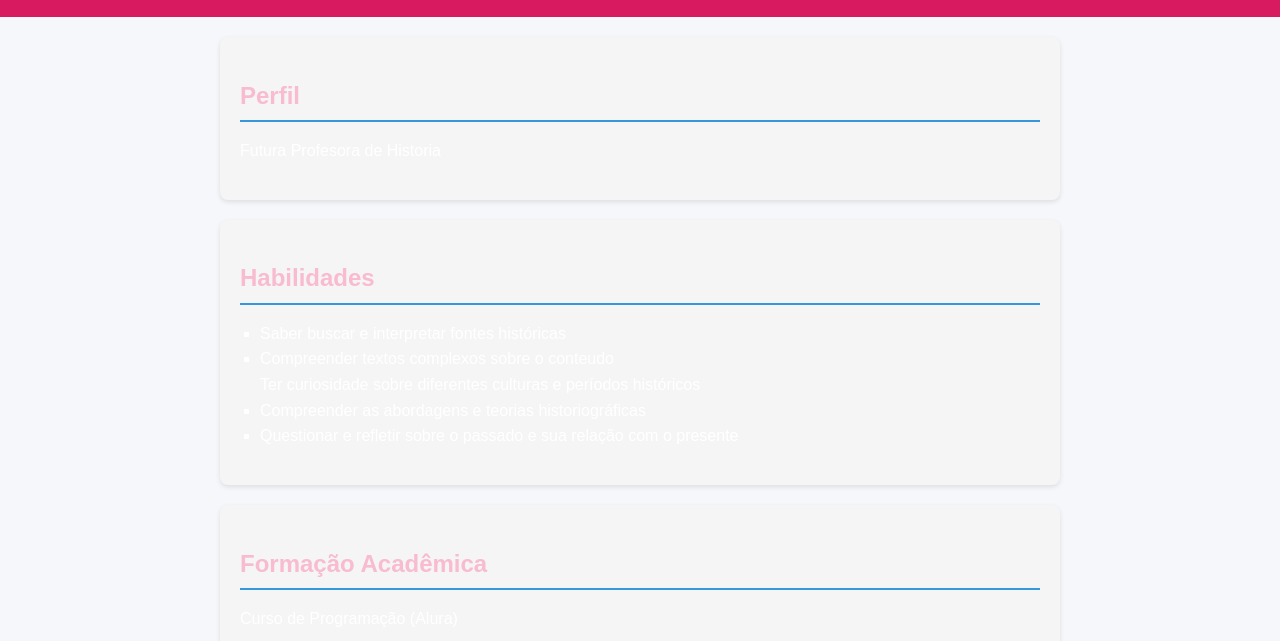
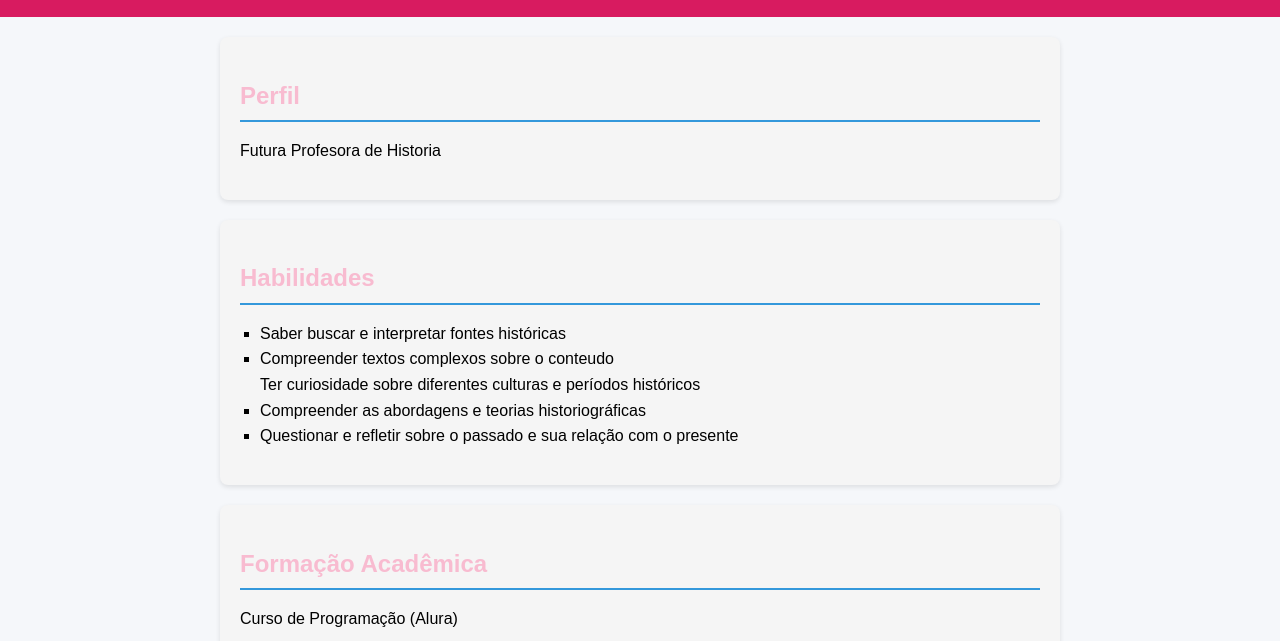
Before and after one commit to Rafaela-alves/Meu-curr-culo-, a plain HTML site: page index.html in a window 1280 px wide. Shown: the part 159-800 px from the top of the page. Drawn offline with Linux system fonts and the light colour scheme.

Commit message:
Update style.css

```diff
--- a/style.css
+++ b/style.css
@@ -4,7 +4,7 @@ body {
   margin: 0;                         /* Remove margens padrão do navegador */
   padding: 0;                        /* Remove paddings padrão */
   background-color: #f5f7fa;         /* Cor de fundo clara padrão */
-  color: white;                      /* Texto branco nos títulos */
+  color: black;                      /* Texto preto */
   line-height: 1.6;                  /* Espaçamento entre linhas */
 }
 
```
